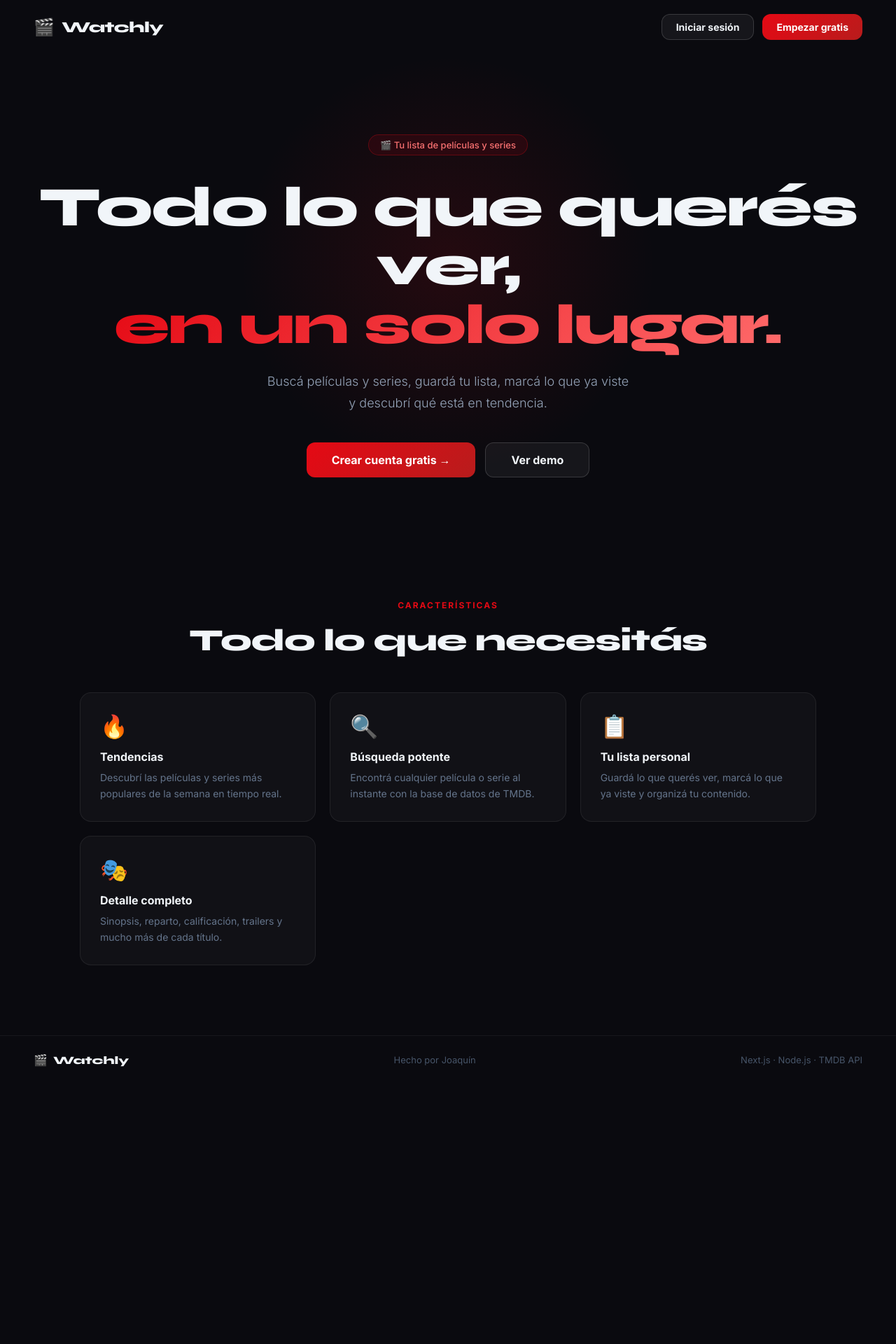
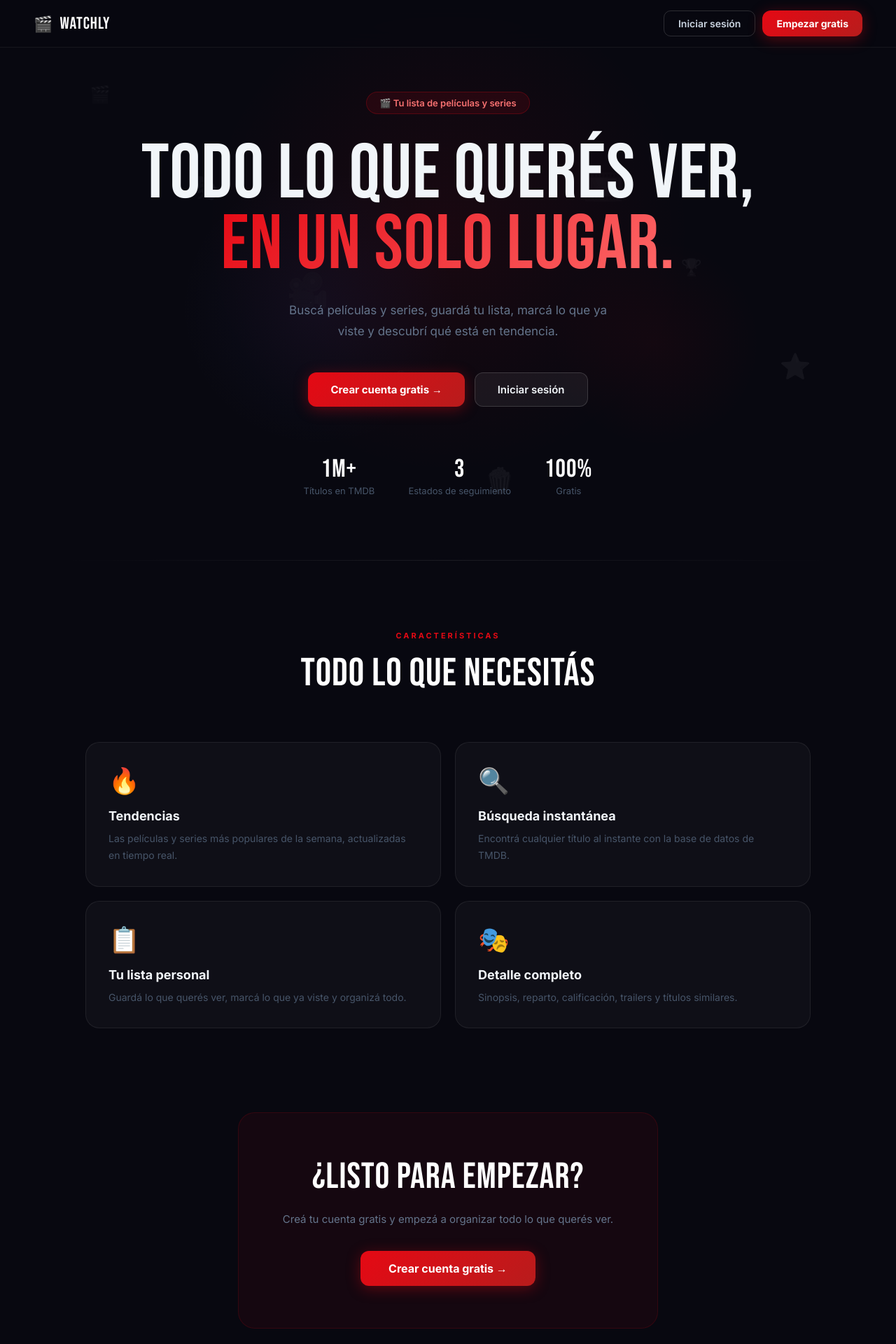
Before and after one commit to joakol119/Watchly, a Next.js app in the folder frontend/: page / in a window 1280 px wide. Shown: the top 1920 px of the page at 70% size. Before the commit the page ends 1548 px from the top, so only its background shows below. Built offline with nearby package versions, Linux system fonts and the light colour scheme.

Commit message:
feat: rediseño landing page

```diff
--- a/frontend/app/page.js
+++ b/frontend/app/page.js
@@ -7,91 +7,152 @@ export default function Landing() {
   const [visible, setVisible] = useState(false);
 
   useEffect(() => {
-    setVisible(true);
+    setTimeout(() => setVisible(true), 50);
     const token = localStorage.getItem('token');
     if (token) router.push('/home');
   }, []);
 
+  const features = [
+    { icon: '🔥', title: 'Tendencias', desc: 'Las películas y series más populares de la semana, actualizadas en tiempo real.' },
+    { icon: '🔍', title: 'Búsqueda instantánea', desc: 'Encontrá cualquier título al instante con la base de datos de TMDB.' },
+    { icon: '📋', title: 'Tu lista personal', desc: 'Guardá lo que querés ver, marcá lo que ya viste y organizá todo.' },
+    { icon: '🎭', title: 'Detalle completo', desc: 'Sinopsis, reparto, calificación, trailers y títulos similares.' },
+  ];
+
   return (
-    <div style={{ minHeight: '100vh', background: '#0a0a0f', fontFamily: "'Inter', system-ui, sans-serif", overflow: 'hidden' }}>
+    <div style={{ minHeight: '100vh', background: '#080810', fontFamily: "'Inter', system-ui, sans-serif", color: '#f1f5f9', overflowX: 'hidden' }}>
       <style>{`
-        @import url('https://fonts.googleapis.com/css2?family=Inter:wght@300;400;500;700;900&family=Syne:wght@700;800&display=swap');
-        .fade-in { opacity: 0; transform: translateY(24px); transition: all 0.7s ease; }
-        .fade-in.visible { opacity: 1; transform: translateY(0); }
-        .fade-in.d1 { transition-delay: 0.1s; }
-        .fade-in.d2 { transition-delay: 0.25s; }
-        .fade-in.d3 { transition-delay: 0.4s; }
-        .fade-in.d4 { transition-delay: 0.55s; }
-        .btn-primary { padding: 14px 36px; border-radius: 12px; border: none; background: linear-gradient(135deg, #e50914, #b81c1c); color: #fff; font-weight: 700; font-size: 16px; cursor: pointer; transition: all 0.2s; font-family: inherit; }
-        .btn-primary:hover { transform: translateY(-2px); box-shadow: 0 0 40px rgba(229,9,20,0.4); }
-        .btn-secondary { padding: 14px 36px; border-radius: 12px; border: 1.5px solid rgba(255,255,255,0.15); background: rgba(255,255,255,0.05); color: #f1f5f9; font-weight: 600; font-size: 16px; cursor: pointer; transition: all 0.2s; font-family: inherit; }
-        .btn-secondary:hover { background: rgba(255,255,255,0.1); }
-        .feature-card { background: rgba(255,255,255,0.03); border: 1px solid rgba(255,255,255,0.07); border-radius: 16px; padding: 28px; transition: all 0.3s; }
-        .feature-card:hover { background: rgba(255,255,255,0.06); border-color: rgba(229,9,20,0.3); transform: translateY(-4px); }
+        @import url('https://fonts.googleapis.com/css2?family=Inter:wght@300;400;500;600;700&family=Bebas+Neue&display=swap');
+        * { margin: 0; padding: 0; box-sizing: border-box; }
+        @keyframes fadeUp { from { opacity: 0; transform: translateY(30px); } to { opacity: 1; transform: translateY(0); } }
+        @keyframes float { 0%,100% { transform: translateY(0px); } 50% { transform: translateY(-12px); } }
+        .btn-primary { padding: 14px 32px; border-radius: 12px; border: none; background: linear-gradient(135deg, #e50914, #b81c1c); color: #fff; font-weight: 700; font-size: 15px; cursor: pointer; transition: all 0.25s; font-family: inherit; box-shadow: 0 4px 20px rgba(229,9,20,0.35); }
+        .btn-primary:hover { transform: translateY(-3px); box-shadow: 0 8px 30px rgba(229,9,20,0.5); }
+        .btn-secondary { padding: 14px 32px; border-radius: 12px; border: 1.5px solid rgba(255,255,255,0.15); background: rgba(255,255,255,0.06); color: #f1f5f9; font-weight: 600; font-size: 15px; cursor: pointer; transition: all 0.25s; font-family: inherit; }
+        .btn-secondary:hover { background: rgba(255,255,255,0.12); border-color: rgba(255,255,255,0.25); }
+        .btn-nav { background: none; border: 1.5px solid rgba(255,255,255,0.15); color: #cbd5e1; border-radius: 10px; padding: 9px 20px; font-size: 14px; font-weight: 600; cursor: pointer; transition: all 0.2s; font-family: inherit; }
+        .btn-nav:hover { background: rgba(255,255,255,0.08); }
+        .feature-card { background: rgba(255,255,255,0.03); border: 1px solid rgba(255,255,255,0.07); border-radius: 20px; padding: 32px; transition: all 0.3s; cursor: default; }
+        .feature-card:hover { background: rgba(255,255,255,0.06); border-color: rgba(229,9,20,0.25); transform: translateY(-6px); box-shadow: 0 20px 40px rgba(0,0,0,0.4); }
+        .anim-1 { animation: fadeUp 0.6s ease 0.1s both; }
+        .anim-2 { animation: fadeUp 0.6s ease 0.25s both; }
+        .anim-3 { animation: fadeUp 0.6s ease 0.4s both; }
+        .anim-4 { animation: fadeUp 0.6s ease 0.55s both; }
       `}</style>
 
-      {/* Nav */}
-      <nav style={{ padding: '20px 48px', display: 'flex', alignItems: 'center', justifyContent: 'space-between' }}>
+      {/* Navbar */}
+      <nav style={{ position: 'fixed', top: 0, left: 0, right: 0, zIndex: 100, padding: '0 48px', height: 68, display: 'flex', alignItems: 'center', justifyContent: 'space-between', background: 'rgba(8,8,16,0.8)', backdropFilter: 'blur(16px)', borderBottom: '1px solid rgba(255,255,255,0.06)' }}>
         <div style={{ display: 'flex', alignItems: 'center', gap: 10 }}>
-          <span style={{ fontSize: 24 }}>🎬</span>
-          <span style={{ fontFamily: "'Syne', sans-serif", fontSize: 22, fontWeight: 800, letterSpacing: '-0.5px' }}>Watchly</span>
+          <span style={{ fontSize: 22 }}>🎬</span>
+          <span style={{ fontFamily: "'Bebas Neue', sans-serif", fontSize: 24, letterSpacing: 1, color: '#fff' }}>Watchly</span>
         </div>
-        <div style={{ display: 'flex', gap: 12 }}>
-          <button className="btn-secondary" style={{ padding: '9px 20px', fontSize: 14 }} onClick={() => router.push('/login')}>Iniciar sesión</button>
+        <div style={{ display: 'flex', gap: 10 }}>
+          <button className="btn-nav" onClick={() => router.push('/login')}>Iniciar sesión</button>
           <button className="btn-primary" style={{ padding: '9px 20px', fontSize: 14 }} onClick={() => router.push('/login')}>Empezar gratis</button>
         </div>
       </nav>
 
       {/* Hero */}
-      <section style={{ minHeight: '90vh', display: 'flex', flexDirection: 'column', alignItems: 'center', justifyContent: 'center', textAlign: 'center', padding: '80px 24px', position: 'relative' }}>
-        <div style={{ position: 'absolute', width: 600, height: 600, borderRadius: '50%', background: 'radial-gradient(circle, rgba(229,9,20,0.12) 0%, transparent 70%)', top: '50%', left: '50%', transform: 'translate(-50%, -60%)', pointerEvents: 'none' }} />
+      <section style={{ minHeight: '100vh', display: 'flex', flexDirection: 'column', alignItems: 'center', justifyContent: 'center', textAlign: 'center', padding: '120px 24px 80px', position: 'relative' }}>
+        {/* Background glow effects */}
+        <div style={{ position: 'absolute', width: 700, height: 700, borderRadius: '50%', background: 'radial-gradient(circle, rgba(229,9,20,0.08) 0%, transparent 70%)', top: '50%', left: '50%', transform: 'translate(-50%, -60%)', pointerEvents: 'none' }} />
+        <div style={{ position: 'absolute', width: 400, height: 400, borderRadius: '50%', background: 'radial-gradient(circle, rgba(99,102,241,0.06) 0%, transparent 70%)', top: '30%', left: '20%', pointerEvents: 'none' }} />
+        <div style={{ position: 'absolute', width: 300, height: 300, borderRadius: '50%', background: 'radial-gradient(circle, rgba(229,9,20,0.05) 0%, transparent 70%)', bottom: '20%', right: '15%', pointerEvents: 'none' }} />
 
-        <div className={`fade-in d1 ${visible ? 'visible' : ''}`} style={{ display: 'inline-flex', alignItems: 'center', gap: 8, background: 'rgba(229,9,20,0.1)', border: '1px solid rgba(229,9,20,0.3)', color: '#f87171', borderRadius: 999, padding: '6px 16px', fontSize: 13, fontWeight: 500, marginBottom: 32 }}>
+        {/* Floating movie posters decoration */}
+        <div style={{ position: 'absolute', inset: 0, overflow: 'hidden', pointerEvents: 'none', opacity: 0.06 }}>
+          {['🎬','🎭','🎥','📽️','🍿','🎞️','🏆','⭐'].map((emoji, i) => (
+            <div key={i} style={{
+              position: 'absolute',
+              fontSize: `${24 + (i % 3) * 12}px`,
+              left: `${10 + (i * 11) % 80}%`,
+              top: `${15 + (i * 17) % 70}%`,
+              animation: `float ${3 + i * 0.5}s ease-in-out infinite`,
+              animationDelay: `${i * 0.3}s`,
+              filter: 'grayscale(1)',
+            }}>{emoji}</div>
+          ))}
+        </div>
+
+        <div className="anim-1" style={{ display: 'inline-flex', alignItems: 'center', gap: 8, background: 'rgba(229,9,20,0.1)', border: '1px solid rgba(229,9,20,0.25)', color: '#f87171', borderRadius: 999, padding: '7px 18px', fontSize: 13, fontWeight: 600, marginBottom: 36 }}>
           🎬 Tu lista de películas y series
         </div>
 
-        <h1 className={`fade-in d2 ${visible ? 'visible' : ''}`} style={{ fontFamily: "'Syne', sans-serif", fontSize: 'clamp(40px, 7vw, 80px)', fontWeight: 800, lineHeight: 1.05, letterSpacing: '-2px', marginBottom: 24 }}>
-          Todo lo que querés ver,<br />
-          <span style={{ background: 'linear-gradient(135deg, #e50914, #ff6b6b)', WebkitBackgroundClip: 'text', WebkitTextFillColor: 'transparent' }}>en un solo lugar.</span>
+        <h1 className="anim-2" style={{ fontFamily: "'Bebas Neue', sans-serif", fontSize: 'clamp(52px, 9vw, 110px)', fontWeight: 400, lineHeight: 0.92, letterSpacing: '1px', marginBottom: 28, maxWidth: 900 }}>
+          Todo lo que querés ver,{' '}
+          <span style={{ background: 'linear-gradient(135deg, #e50914, #ff6b6b)', WebkitBackgroundClip: 'text', WebkitTextFillColor: 'transparent', backgroundClip: 'text' }}>
+            en un solo lugar.
+          </span>
         </h1>
 
-        <p className={`fade-in d3 ${visible ? 'visible' : ''}`} style={{ fontSize: 18, color: '#94a3b8', maxWidth: 520, lineHeight: 1.7, marginBottom: 40, fontWeight: 300 }}>
+        <p className="anim-3" style={{ fontSize: 17, color: '#64748b', maxWidth: 480, lineHeight: 1.75, marginBottom: 44, fontWeight: 400 }}>
           Buscá películas y series, guardá tu lista, marcá lo que ya viste y descubrí qué está en tendencia.
         </p>
 
-        <div className={`fade-in d4 ${visible ? 'visible' : ''}`} style={{ display: 'flex', gap: 14 }}>
+        <div className="anim-4" style={{ display: 'flex', gap: 14, flexWrap: 'wrap', justifyContent: 'center' }}>
           <button className="btn-primary" onClick={() => router.push('/login')}>Crear cuenta gratis →</button>
-          <button className="btn-secondary" onClick={() => router.push('/login')}>Ver demo</button>
+          <button className="btn-secondary" onClick={() => router.push('/login')}>Iniciar sesión</button>
         </div>
-      </section>
 
-      {/* Features */}
-      <section style={{ maxWidth: 1100, margin: '0 auto', padding: '60px 24px 100px' }}>
-        <p style={{ fontSize: 12, fontWeight: 700, textTransform: 'uppercase', letterSpacing: 2, color: '#e50914', marginBottom: 16, textAlign: 'center' }}>Características</p>
-        <h2 style={{ fontFamily: "'Syne', sans-serif", fontSize: 'clamp(28px, 4vw, 44px)', fontWeight: 800, letterSpacing: '-1px', textAlign: 'center', marginBottom: 48 }}>Todo lo que necesitás</h2>
-        <div style={{ display: 'grid', gridTemplateColumns: 'repeat(auto-fit, minmax(260px, 1fr))', gap: 20 }}>
+        {/* Stats */}
+        <div className="anim-4" style={{ display: 'flex', gap: 48, marginTop: 72, flexWrap: 'wrap', justifyContent: 'center' }}>
           {[
-            { icon: '🔥', title: 'Tendencias', desc: 'Descubrí las películas y series más populares de la semana en tiempo real.' },
-            { icon: '🔍', title: 'Búsqueda potente', desc: 'Encontrá cualquier película o serie al instante con la base de datos de TMDB.' },
-            { icon: '📋', title: 'Tu lista personal', desc: 'Guardá lo que querés ver, marcá lo que ya viste y organizá tu contenido.' },
-            { icon: '🎭', title: 'Detalle completo', desc: 'Sinopsis, reparto, calificación, trailers y mucho más de cada título.' },
-          ].map(f => (
-            <div key={f.title} className="feature-card">
-              <div style={{ fontSize: 32, marginBottom: 14 }}>{f.icon}</div>
-              <div style={{ fontSize: 16, fontWeight: 700, color: '#f1f5f9', marginBottom: 8 }}>{f.title}</div>
-              <div style={{ fontSize: 14, color: '#64748b', lineHeight: 1.65 }}>{f.desc}</div>
+            { value: '1M+', label: 'Títulos en TMDB' },
+            { value: '3', label: 'Estados de seguimiento' },
+            { value: '100%', label: 'Gratis' },
+          ].map(stat => (
+            <div key={stat.label} style={{ textAlign: 'center' }}>
+              <div style={{ fontFamily: "'Bebas Neue', sans-serif", fontSize: 36, letterSpacing: 1, color: '#fff', lineHeight: 1 }}>{stat.value}</div>
+              <div style={{ fontSize: 13, color: '#475569', marginTop: 4 }}>{stat.label}</div>
             </div>
           ))}
         </div>
       </section>
 
-      <footer style={{ padding: '24px 48px', borderTop: '1px solid rgba(255,255,255,0.06)', display: 'flex', alignItems: 'center', justifyContent: 'space-between' }}>
+      {/* Divider */}
+      <div style={{ maxWidth: 1100, margin: '0 auto', height: 1, background: 'linear-gradient(to right, transparent, rgba(255,255,255,0.08), transparent)' }} />
+
+      {/* Features */}
+      <section style={{ maxWidth: 1100, margin: '0 auto', padding: '100px 32px 120px' }}>
+        <div style={{ textAlign: 'center', marginBottom: 64 }}>
+          <p style={{ fontSize: 11, fontWeight: 700, textTransform: 'uppercase', letterSpacing: 3, color: '#e50914', marginBottom: 14 }}>Características</p>
+          <h2 style={{ fontFamily: "'Bebas Neue', sans-serif", fontSize: 'clamp(36px, 5vw, 56px)', fontWeight: 400, letterSpacing: 1, color: '#fff' }}>Todo lo que necesitás</h2>
+        </div>
+
+        <div style={{ display: 'grid', gridTemplateColumns: 'repeat(2, 1fr)', gap: 20 }}>
+          {features.map((f, i) => (
+            <div key={f.title} className="feature-card" style={{ animationDelay: `${i * 0.1}s` }}>
+              <div style={{ fontSize: 36, marginBottom: 18 }}>{f.icon}</div>
+              <h3 style={{ fontSize: 18, fontWeight: 700, color: '#f1f5f9', marginBottom: 10 }}>{f.title}</h3>
+              <p style={{ fontSize: 14, color: '#475569', lineHeight: 1.7 }}>{f.desc}</p>
+            </div>
+          ))}
+        </div>
+      </section>
+
+      {/* CTA */}
+      <section style={{ padding: '0 32px 120px', textAlign: 'center' }}>
+        <div style={{ maxWidth: 600, margin: '0 auto', background: 'rgba(229,9,20,0.06)', border: '1px solid rgba(229,9,20,0.15)', borderRadius: 24, padding: '60px 40px' }}>
+          <h2 style={{ fontFamily: "'Bebas Neue', sans-serif", fontSize: 'clamp(32px, 5vw, 52px)', fontWeight: 400, letterSpacing: 1, marginBottom: 16, color: '#fff' }}>
+            ¿Listo para empezar?
+          </h2>
+          <p style={{ fontSize: 15, color: '#64748b', marginBottom: 32, lineHeight: 1.7 }}>
+            Creá tu cuenta gratis y empezá a organizar todo lo que querés ver.
+          </p>
+          <button className="btn-primary" style={{ fontSize: 16, padding: '15px 40px' }} onClick={() => router.push('/login')}>
+            Crear cuenta gratis →
+          </button>
+        </div>
+      </section>
+
+      {/* Footer */}
+      <footer style={{ borderTop: '1px solid rgba(255,255,255,0.06)', padding: '28px 48px', display: 'flex', alignItems: 'center', justifyContent: 'space-between', flexWrap: 'wrap', gap: 12 }}>
         <div style={{ display: 'flex', alignItems: 'center', gap: 8 }}>
-          <span>🎬</span>
-          <span style={{ fontFamily: "'Syne', sans-serif", fontWeight: 800 }}>Watchly</span>
+          <span style={{ fontSize: 18 }}>🎬</span>
+          <span style={{ fontFamily: "'Bebas Neue', sans-serif", fontSize: 20, letterSpacing: 1, color: '#fff' }}>Watchly</span>
         </div>
-        <p style={{ fontSize: 13, color: '#475569' }}>Hecho por Joaquín</p>
-        <p style={{ fontSize: 13, color: '#475569' }}>Next.js · Node.js · TMDB API</p>
+        <p style={{ fontSize: 13, color: '#334155' }}>Hecho por Joaquín</p>
+        <p style={{ fontSize: 13, color: '#334155' }}>Next.js · Node.js · TMDB API</p>
       </footer>
     </div>
   );
```
